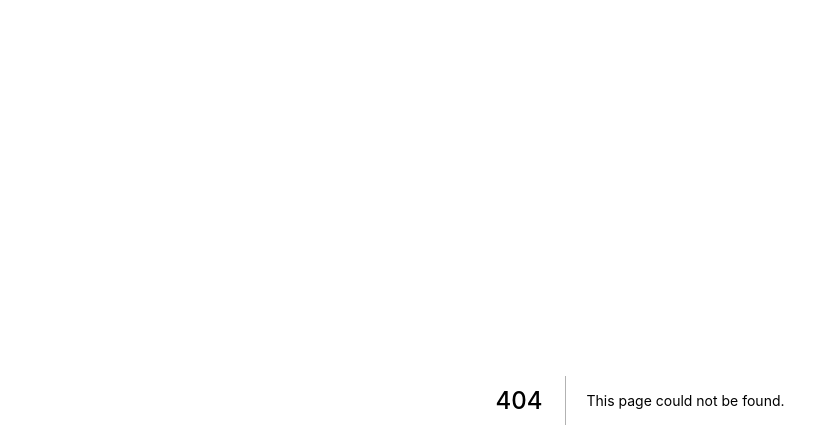
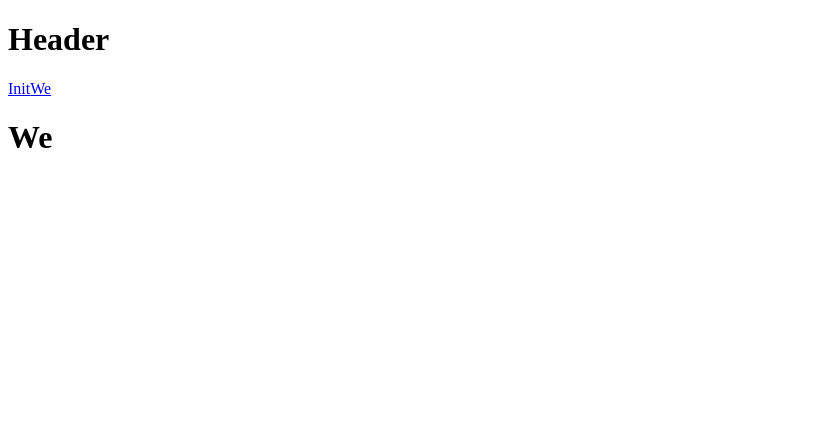
Before and after one commit to freddyarteaga/producthuntnext, a Next.js app: page /we in a window 1280 px wide. Before the commit this address had no page. Shown: the top 448 px of the page, without its empty margins (0-839 px from the left). Built offline with nearby package versions, Linux system fonts and the light colour scheme.

Commit message:
routing in next js

```diff
--- a/components/layout/Layout.js
+++ b/components/layout/Layout.js
@@ -1,9 +1,16 @@
 import React from 'react';
+import Link from 'next/link'
 
 const Layout = props => {
     return (
         <>
             <h1>Header</h1>
+
+            <nav>
+                <Link href='/'>Init</Link>
+                <Link href='/we'>We</Link>
+            </nav>
+
             <main>
                 {props.children}
             </main>
@@ -11,4 +18,4 @@ const Layout = props => {
      );
 }
 
-export default Layouprops
+export default Layout
--- /dev/null
+++ b/pages/we.js
@@ -0,0 +1,12 @@
+import React from 'react'
+import Layout from '../components/layout/Layout'
+
+const we = () => (
+  <div>
+    <Layout>
+      <h1>We</h1>
+    </Layout>
+  </div>
+)
+
+export default we
```
